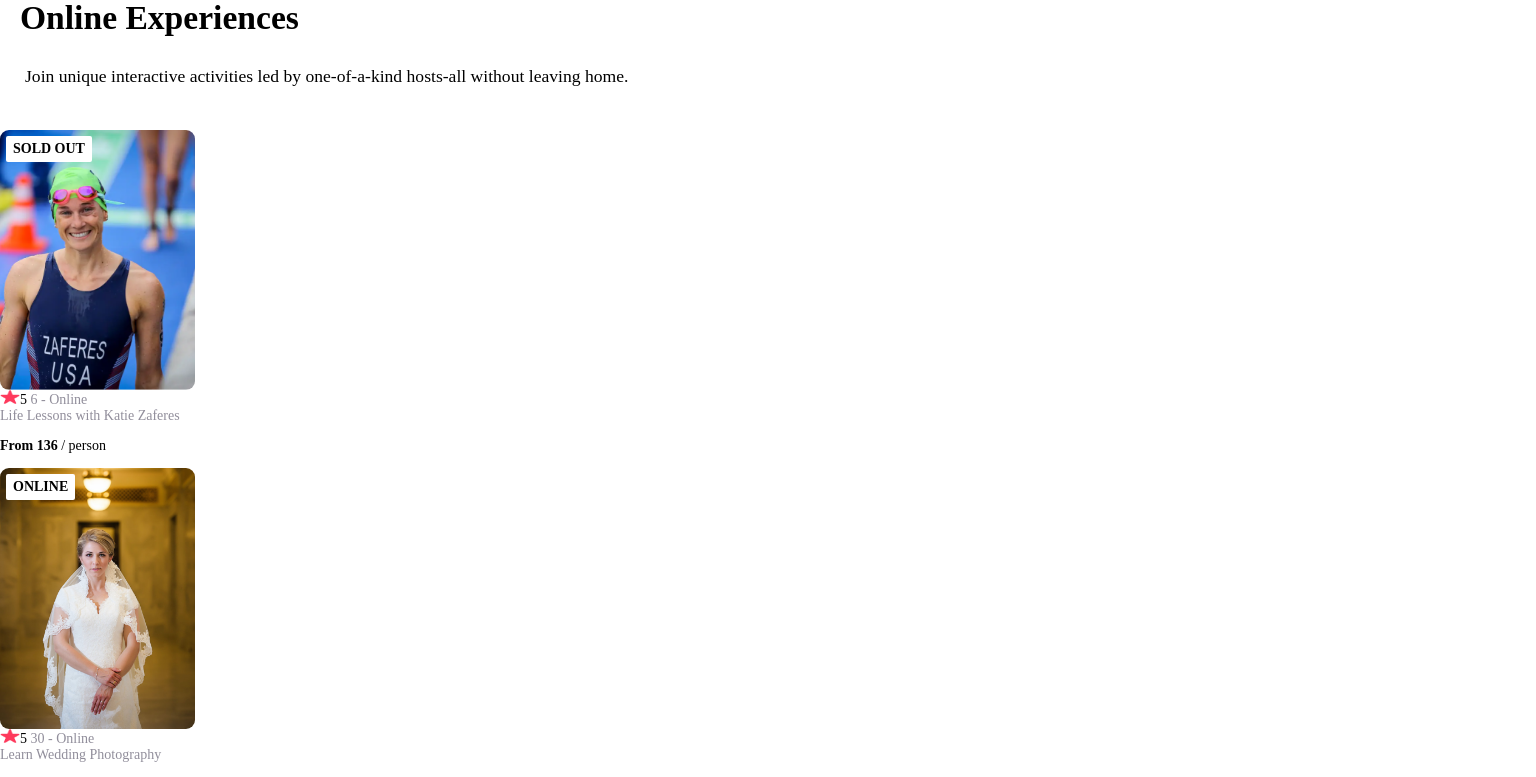
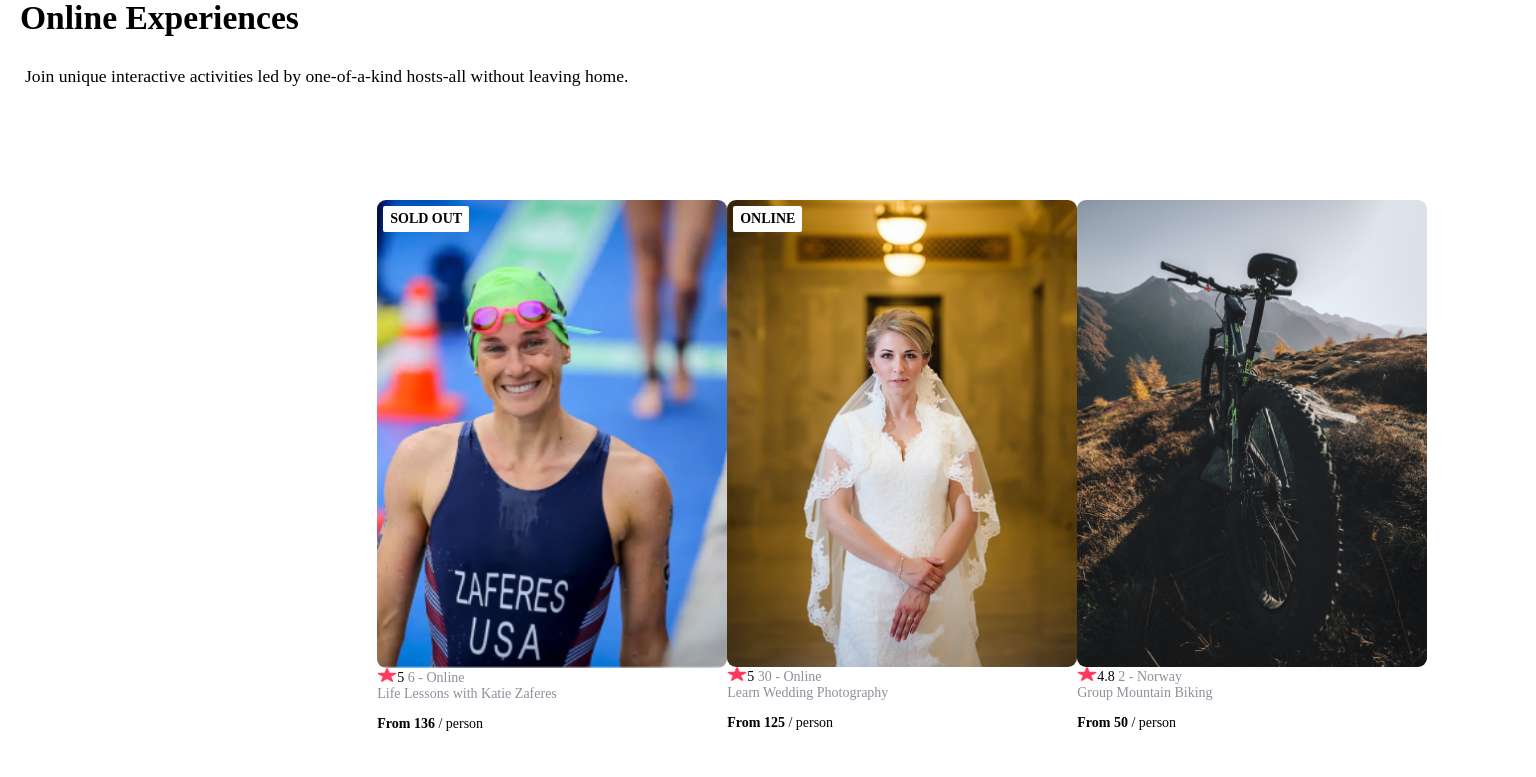
Before and after one commit to daronirl/airbnb-react-app, a React (Create React App) app: page / in a window 1536 px wide. Shown: the part 1000-1777 px from the top of the page. Built offline with nearby package versions, Linux system fonts and the light colour scheme.

Commit message:
Added media queries for different screen sizes

```diff
--- a/src/style.css
+++ b/src/style.css
@@ -97,3 +97,44 @@ header {
     border-radius: 2px;
     font-weight: bold;
 }
+
+.card--list {
+    display: flex;
+    flex-direction: column;
+    align-items: center;
+}
+
+@media screen and (min-width: 700px) {
+    .card--list {
+        display: flex;
+        flex-direction: row;
+        justify-content: space-between;
+        padding: 20px;
+    }
+  }
+
+  @media screen and (min-width: 900px) {
+    .card--list {
+        display: flex;
+        flex-direction: row;
+        justify-content: space-between;
+        padding: 70px;
+    }
+  }
+
+  @media screen and (min-width: 1400px) {
+    .card--list {
+        display: flex;
+        flex-direction: row;
+        width: 60%;
+        margin: 0 auto;
+
+    }
+
+    .card--one {
+
+        width: 350px;
+
+    }
+
+  }
```
